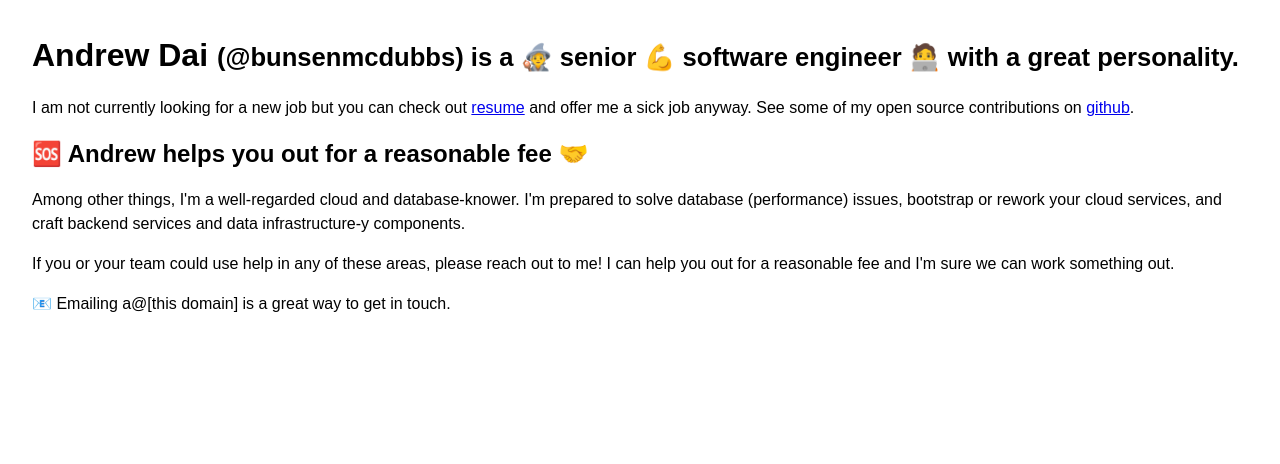
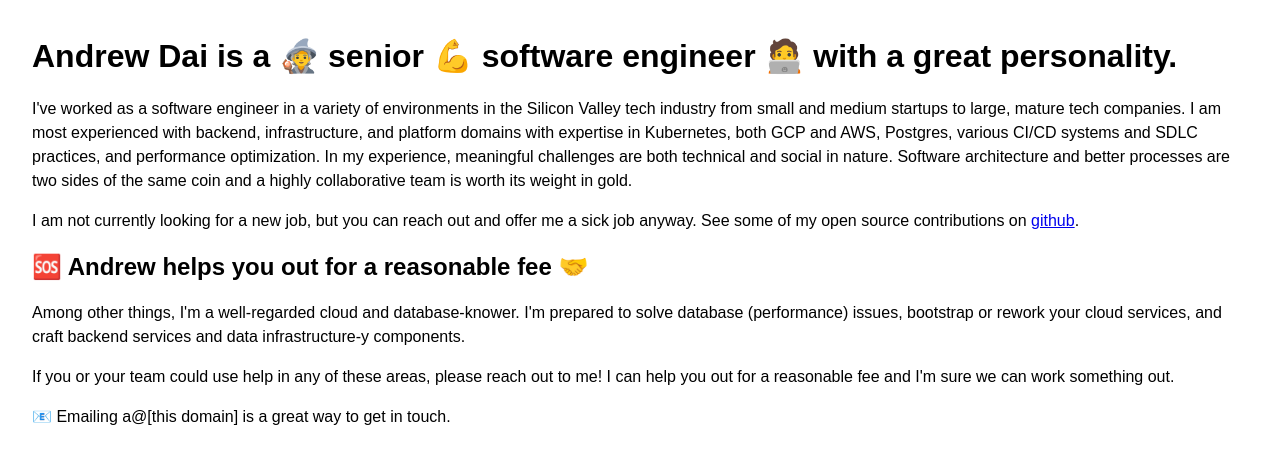
Before and after one commit to bunsenmcdubbs/bunsenmcdubbs.github.io, a Jekyll site: the page built from index.html, in a window 1280 px wide. Shown: the top 464 px of the page. Built offline with Jekyll 4.4.1, drawn with Linux system fonts in a browser that asks for light colours.

Commit message:
update homepage

```diff
--- a/index.html
+++ b/index.html
@@ -5,7 +5,7 @@
 <head>
     <meta charset="utf-8">
     <meta name="viewport" content="width=device-width; initial-scale=1.0; maximum-scale=1.0; user-scalable=0;" />
-    <title>Andrew Dai (@bunsenmcdubbs)</title>
+    <title>Andrew Dai</title>
     <link rel="stylesheet" href="./css/normalize.css">
     <link rel="shortcut icon" href="https://en.gravatar.com/userimage/43242946/99ef6a0172bffefbe4c08416d432eef0.png?size=64">
     <style>
@@ -19,9 +19,17 @@
 </head>
 
 <body>
-<h1>Andrew Dai <span style="font-size: .8em">(@bunsenmcdubbs) is a 🧙 senior 💪 software engineer 🧑‍💻 with a great personality.</span></h1>
+<h1>Andrew Dai is a 🧙 senior 💪 software engineer 🧑‍💻 with a great personality.</h1>
 <section>
-    <p>I am not currently looking for a new job but you can check out <a href="./resume">resume</a> and offer me a sick job anyway. See some of my open source contributions on <a href="https://github.com/bunsenmcdubbs/">github</a>.</p>
+    <p>I've worked as a software engineer in a variety of environments in the Silicon Valley tech industry from small
+        and medium startups to large, mature tech companies. I am most experienced with backend, infrastructure, and platform
+        domains with expertise in Kubernetes, both GCP and AWS, Postgres, various CI/CD systems and SDLC practices,
+        and performance optimization.
+        In my experience, meaningful challenges are both technical and social in nature. Software architecture and
+        better processes are two sides of the same coin and a highly collaborative team is worth its weight in gold.
+    </p>
+    <p>I am not currently looking for a new job, but you can reach out and offer me a sick job anyway. See some of my
+        open source contributions on <a href="https://github.com/bunsenmcdubbs/">github</a>.</p>
 </section>
 <section>
     <h2>🆘 Andrew helps you out for a reasonable fee 🤝</h2>
```
